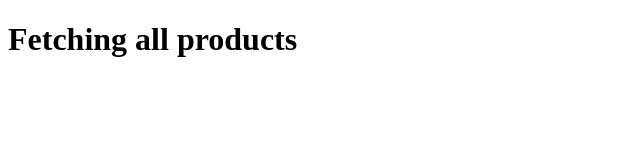
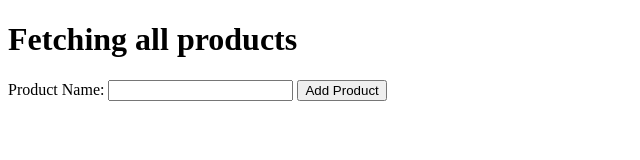
Before and after one commit to Zendacross97/FirstGit, a website: page views/productViews.html in a window 1280 px wide. Shown: the whole page, without its empty margins (0-640 px from the left). Drawn offline with Linux system fonts and the light colour scheme.

Commit message:
GET request with HTML-2

```diff
--- a/views/productViews.html
+++ b/views/productViews.html
@@ -7,5 +7,10 @@
 </head>
 <body>
     <h1>Fetching all products</h1>
+    <form>
+        <label for="product">Product Name:</label>
+        <input type="text" id="product" name="productName">
+        <button type="submit">Add Product</button>
+    </form>
 </body>
 </html>
```
Also changed, not shown: controllers/productsController.js (+19 -0 lines).
